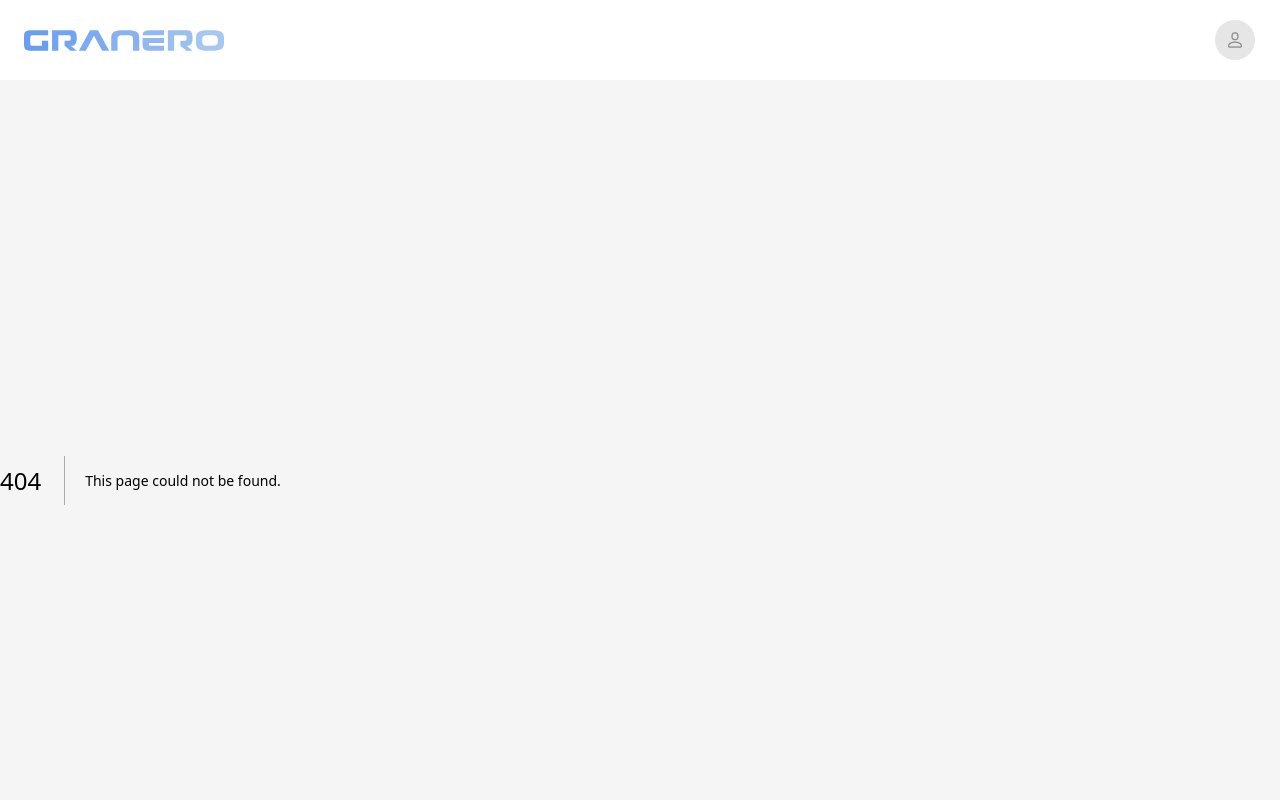
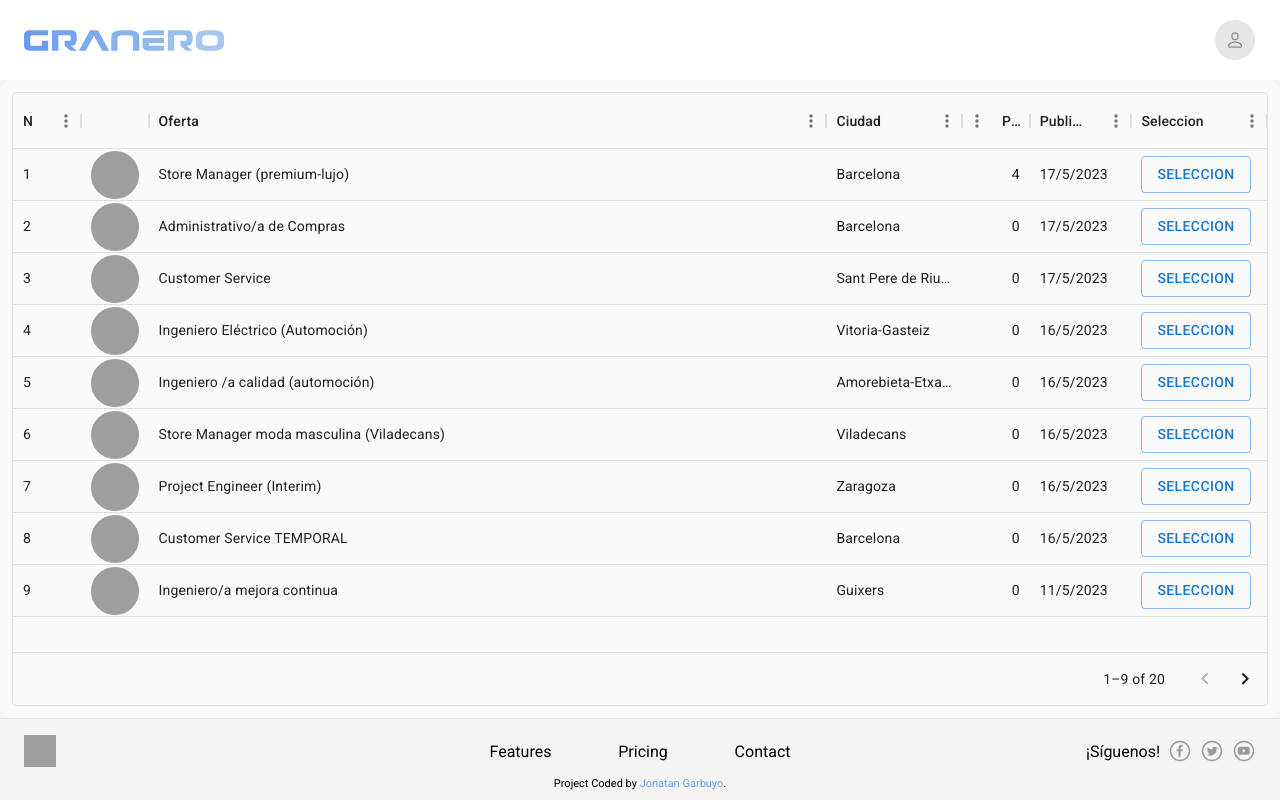
Before and after one commit to JonatanGarbuyo/infojobs-hackathon, a Next.js app: page /offers in a window 1280 px wide. Before the commit this address had no page. Built offline with nearby package versions, Linux system fonts and the light colour scheme; grey boxes are pictures that could not be loaded.

Commit message:
add offers listing

```diff
--- /dev/null
+++ b/src/app/offers/page.jsx
@@ -0,0 +1,11 @@
+import OffersGrid from '@/components/OffersGrid'
+
+import styles from '@/styles/common.module.css'
+
+export default function Home() {
+  return (
+    <div className={styles.container}>
+      <OffersGrid />
+    </div>
+  )
+}
--- /dev/null
+++ b/src/components/OffersGrid.jsx
@@ -0,0 +1,92 @@
+'use client'
+import Image from 'next/image'
+import Link from 'next/link'
+import { Button } from '@mui/material'
+import { DataGrid } from '@mui/x-data-grid'
+
+import useJobOffers from '@/hooks/useJobOffers'
+
+import styles from '@/components/OffersGrid.module.css'
+
+const columns = [
+  { field: 'order', headerName: 'N°', flex: 0.1 },
+  {
+    field: 'image',
+    headerName: '',
+    flex: 0.1,
+    disableColumnMenu: true,
+    sortable: false,
+    renderCell: (params) => (
+      <Image
+        src={params.value}
+        height={48}
+        width={48}
+        alt='Logo'
+        className={styles.companylogo}
+      />
+    )
+  },
+  {
+    field: 'title',
+    headerName: 'Oferta',
+    flex: 0.1,
+    flex: 1
+  },
+  {
+    field: 'location',
+    headerName: 'Ciudad',
+    flex: 0.2
+  },
+  {
+    field: 'applications',
+    headerName: 'Postulados',
+    flex: 0.1,
+    type: 'number'
+  },
+  {
+    field: 'published',
+    headerName: 'Publicado',
+    flex: 0.15,
+    type: 'dateTime',
+    valueGetter: ({ value }) => value && new Date(value),
+    valueFormatter: ({ value }) =>
+      value == null ? '' : new Intl.DateTimeFormat('es-ES').format(value)
+  },
+  {
+    field: 'manage',
+    headerName: 'Seleccion',
+    flex: 0.2,
+    renderCell: (params) => (
+      <Link href={`/job-offer/${params.value}`}>
+        <Button
+          variant='outlined'
+          sx={{
+            ':hover': {
+              borderColor: 'var(--color-secondary)',
+              color: 'var(--color-secondary)'
+            }
+          }}
+        >
+          Seleccion
+        </Button>
+      </Link>
+    )
+  }
+]
+
+export default function OffersGrid() {
+  const { getJobOfferList } = useJobOffers()
+
+  const rows = getJobOfferList().map((offer, i) => ({
+    id: offer.id,
+    order: ++i,
+    image: offer.author.logoUrl,
+    title: offer.title,
+    location: offer.city,
+    applications: offer.applications,
+    published: offer.published,
+    manage: offer.id
+  }))
+
+  return <DataGrid rows={rows} columns={columns} autoPageSize={true} />
+}
--- /dev/null
+++ b/src/components/OffersGrid.module.css
@@ -0,0 +1,3 @@
+.companylogo {
+  border-radius: 100%;
+}
--- /dev/null
+++ b/src/hooks/useJobOffers.js
@@ -0,0 +1,24 @@
+import { useEffect, useState } from 'react'
+
+import { getJobOffers } from '@/service/jobOffers'
+
+export default function useJobOffers() {
+  const [jobOfferList, setJobOfferList] = useState([])
+
+  useEffect(() => {
+    if (!jobOfferList.length > 0) {
+      const { offers } = getJobOffers()
+      setJobOfferList(offers)
+    }
+  }, [])
+
+  function getJobOfferList() {
+    return jobOfferList
+  }
+
+  function getJobOfferById(id) {
+    return jobOfferList.find((offer) => offer.id === id)
+  }
+
+  return { getJobOfferList, getJobOfferById }
+}
```
Also changed, not shown: src/app/page.js (deleted, +0 -95 lines), src/app/page.jsx (added, +10 -0 lines).
